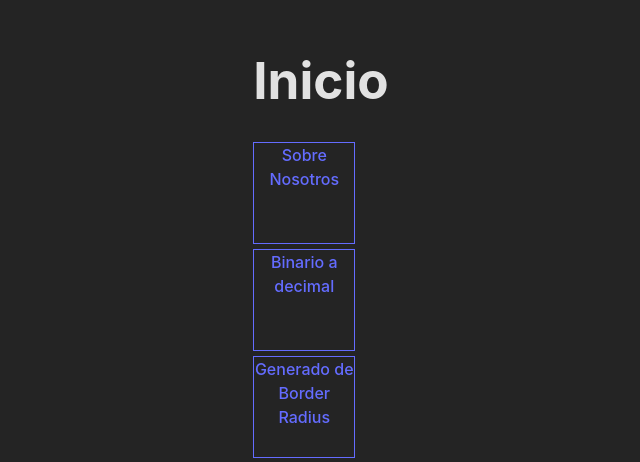
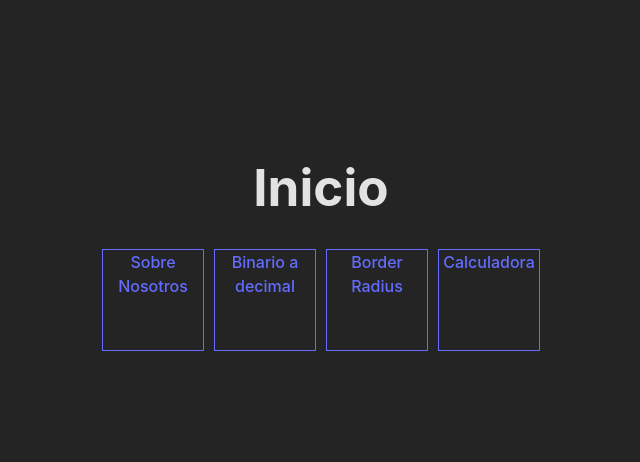
Before and after one commit to EricNegreido/littleApps, a React (Vite) app: page / in a window 1280 px wide. Shown: the part 162-624 px from the top of the page, without its empty margins (319-959 px from the left). Built offline with nearby package versions, Linux system fonts and the light colour scheme.

Commit message:
<Feature> i added grid style, and started the calculator app

```diff
--- a/src/App.css
+++ b/src/App.css
@@ -3,11 +3,13 @@
   margin: 0 auto;
   padding: 2rem;
   text-align: center;
+  box-sizing: border-box;
 }
 
 .appsBar{
   display: grid;
-  gap: 5px;
+  gap: 10px;
+  grid-template-columns: repeat(4, 1fr);
 }
 
 .itemApps {
@@ -16,4 +18,14 @@
   height: 100px;
   border: 1px solid #646cff;
   padding: 0;
+  transition: .3s;
+
 }
+.itemApps:hover {
+  display: block;
+  width: 110px;
+  height: 110px;
+  color: #fff;
+  background-color:#323988;
+  transition: .3s;
+}
--- a/src/App.jsx
+++ b/src/App.jsx
@@ -4,12 +4,14 @@ import AboutPage from './pages/About'
 import { Router } from './Router.jsx'
 import { ConvertBin } from './pages/ConvertBin.jsx'
 import { BorderRadius } from './pages/BorderRadius.jsx'
+import { Calculator } from './pages/Calculator.jsx'
 
 const routes = [
   {
     path: '/',
     Component: HomePage
-  },{
+  },
+  {
     path: '/about',
     Component: AboutPage
   },
@@ -20,6 +22,10 @@ const routes = [
   {
     path:'/borderRadius',
     Component: BorderRadius
+  },
+  {
+    path:'/calculator',
+    Component: Calculator
   }
 ]
 
--- a/src/pages/Calculator.jsx
+++ b/src/pages/Calculator.jsx
@@ -0,0 +1,13 @@
+import { Link } from "../Link"
+
+export function Calculator(){
+  return(
+  <>
+    <h1> Calculator</h1>
+    <header>  Pantalla</header>
+    <main>
+      numero 0-9 <article> operators</article>
+    </main>
+    <Link to='/'> Inicio </Link>
+  </>)
+}
--- a/src/pages/Home.jsx
+++ b/src/pages/Home.jsx
@@ -8,7 +8,8 @@ export default function HomePage(){
       <main className='appsBar'>
         <Link className='itemApps' to='/about'>  Sobre Nosotros  </Link>
         <Link className='itemApps' to='/convertBin'> Binario a decimal </Link>
-        <Link className='itemApps' to='/borderRadius'> Generado de Border Radius</Link>
+        <Link className='itemApps' to='/borderRadius'> Border Radius </Link>
+        <Link className='itemApps' to='/calculator'> Calculadora</Link>
       </main>
     </>
   )
```
